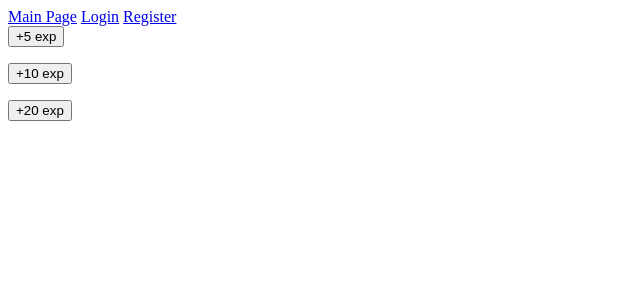
After one commit to warmstar13/learning, a Django app: page /account/tasks/ in a window 1280 px wide. The commit adds this page. Shown: the top 300 px of the page, without its empty margins (0-640 px from the left). Run offline with Django 5.2, Linux system fonts and the light colour scheme.

Commit message:
Added tasks to test exp increasing

```diff
--- a/account/templates/account/mainpage.html
+++ b/account/templates/account/mainpage.html
@@ -6,7 +6,9 @@
 
         <p>Your username: {{ username }}</p>
         <p>Your exp: {{ exp }}</p>
-
+        <p>Your tasks:
+            <a href="{% url 'account:tasks' %}">Tasks</a>
+        </p>
     {% else %}
         <h2> You are not logged in.</h2>
 
--- /dev/null
+++ b/account/templates/account/tasks.html
@@ -0,0 +1,16 @@
+{% extends 'account/acc_base.html' %}
+
+{% block content %}
+    <form action="{% url 'account:tasks' %}" method="post">
+        {% csrf_token %}
+        <button type="submit" name="action" value="5">+5 exp</button>
+    </form>
+    <form action="{% url 'account:tasks' %}" method="post">
+        {% csrf_token %}
+        <button type="submit" name="action" value="10">+10 exp</button>
+    </form>
+    <form action="{% url 'account:tasks' %}" method="post">
+        {% csrf_token %}
+        <button type="submit" name="action" value="20">+20 exp</button>
+    </form>
+    {% endblock content %}
--- a/account/urls.py
+++ b/account/urls.py
@@ -9,5 +9,6 @@ urlpatterns = [
     path('', views.mainpage, name='mainpage'),
     path('register/', views.register, name='register'),
     path('login/', LoginView.as_view(template_name='account/login.html'), name='login'),
-    path('logout/', LogoutView.as_view(), name='logout')
+    path('logout/', LogoutView.as_view(), name='logout'),
+    path('tasks/', views.tasks, name='tasks'),
 ]
--- a/account/views.py
+++ b/account/views.py
@@ -25,3 +25,20 @@ def mainpage(request):
         return render(request, 'account/mainpage.html', context)
     else:
         return render(request, 'account/mainpage.html')
+
+def tasks(request):
+    if request.method == 'POST':
+        action = request.POST.get('action')
+        if action == '5':
+            user_instance = Account.objects.get(user_info=request.user)
+            user_instance.exp += 5
+            user_instance.save()
+        elif action == '10':
+            user_instance = Account.objects.get(user_info=request.user)
+            user_instance.exp += 10
+            user_instance.save()
+        elif action == '20':
+            user_instance = Account.objects.get(user_info=request.user)
+            user_instance.exp += 20
+            user_instance.save()
+    return render(request, 'account/tasks.html')
```
